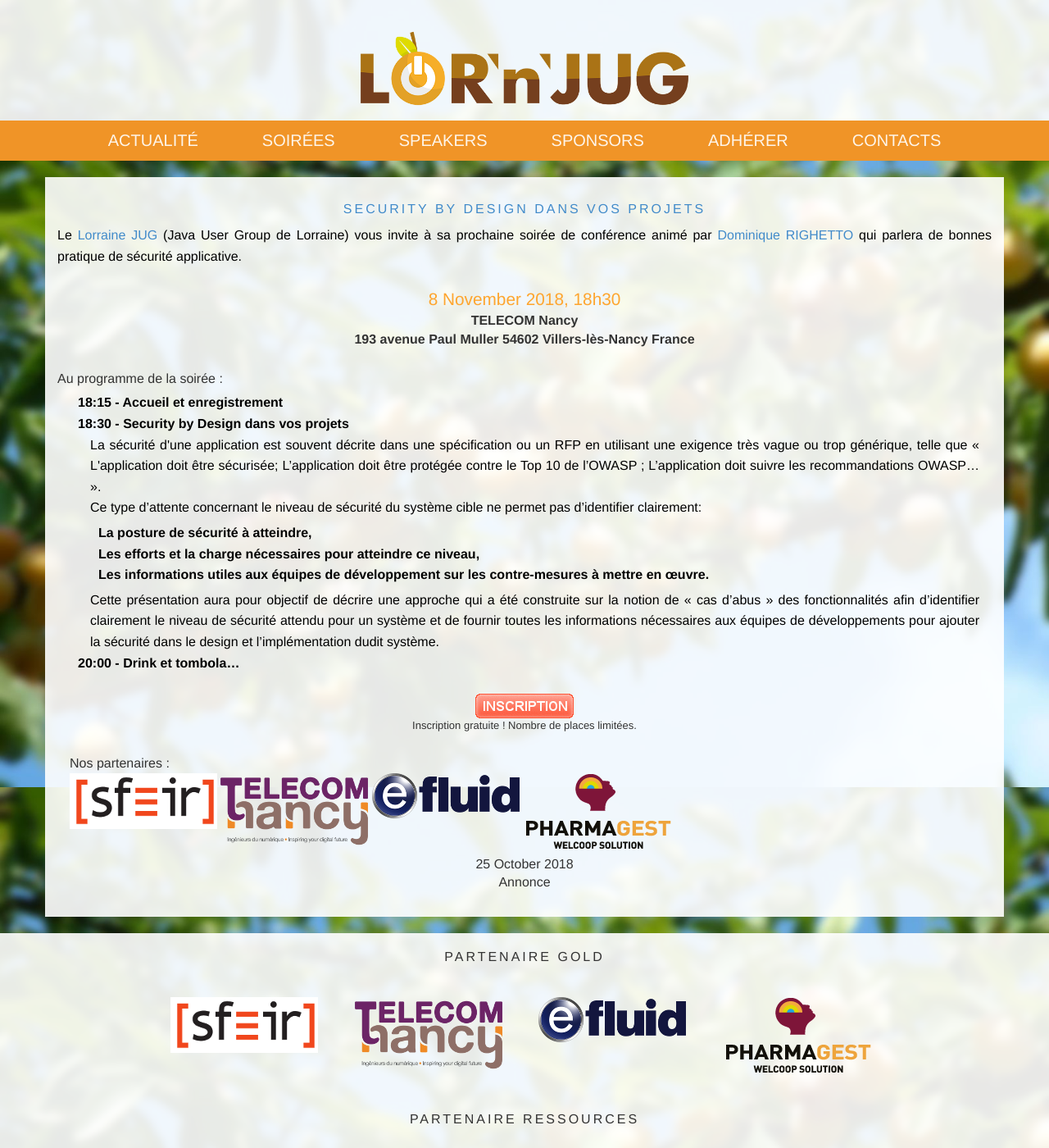
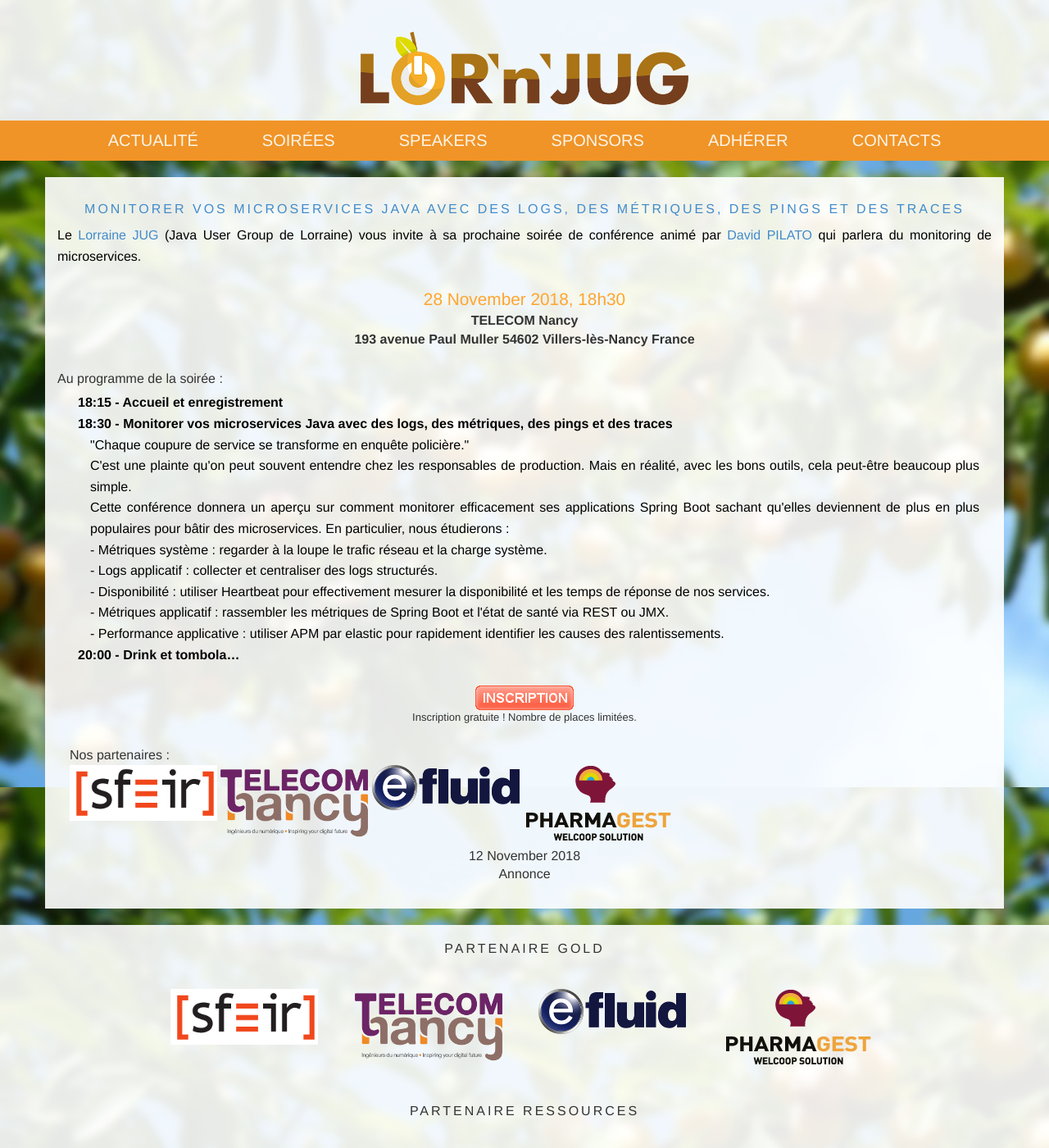
Before and after one commit to LorraineJug/lorrainejug.github.io, a Jekyll site: the page built from index.html, in a window 1280 px wide and 1400 px high. Shown: the whole window at 82% size. Built offline with Jekyll 4.4.1, drawn with Linux system fonts in a browser that asks for light colours; nearby versions of some CDN libraries.

Commit message:
annonce soirée monitoring microservice

```diff
--- a/_data/speakers.yml
+++ b/_data/speakers.yml
@@ -516,14 +516,6 @@
   bio: >
     <p>Cela fait maintenant 8ans que je travaille sur et avec Jenkins. Aujourd'hui, je suis Support Engineer chez CloudBees et je me consacre à plein temps à Jenkins et ces plugins.</p>
 
-dpilato:
-  lastname: PILATO
-  firstname: David
-  gravatar: 20049a614b7f6838dc87b4bc39c42079
-  social :
-    twitter: dadoonet
-    github: dadoonet
-
 rforax:
   lastname: FORAX
   firstname: Rémi
@@ -631,3 +623,15 @@
     Il est actuellement consultant senior en AppSec @ excellium-services.com et co-responsable, avec Jim
     Manico, du projet <a href="https://www.owasp.org/index.php/OWASP_Cheat_Sheet_Series">OWASP Cheat Sheet Series</a>.</p>
     <p>Il est également contributeur actif au projet <a href="https://github.com/OWASP/owasp-mstg">OWASP Mobile Security Testing Guide</a>.</p>
+
+
+dpilato:
+  lastname: PILATO
+  firstname: David
+  gravatar: 20049a614b7f6838dc87b4bc39c42079
+  social :
+    twitter: dadoonet
+    github: dadoonet
+  bio: >
+    <p>Depuis 2013, David Pilato est développeur et évangéliste chez elastic.co, après avoir passé les deux années
+    précédentes à promouvoir le projet open-source Elasticsearch. Il en anime la communauté française</p>
--- /dev/null
+++ b/_posts/2018/2018-11-12-monitorer-vos-microservices-java.md
@@ -0,0 +1,39 @@
+---
+layout: event
+title: Monitorer vos microservices Java avec des logs, des métriques, des pings et des traces
+category: Annonce
+edito: true
+event-date: 2018-11-28 18:30:00 +0100
+event-place: telecomnancy
+eventbrite-id: 52499526497
+---
+
+<p>
+Le <a href="/">Lorraine JUG</a> (Java User Group de Lorraine) vous invite à sa prochaine
+soirée de conférence animé par <a href="/speakers.html#dpilato">David PILATO</a> qui
+parlera du monitoring de microservices.
+</p>
+
+{% include event-date.html %}
+
+<div class="programme">Au programme de la soirée :
+	<ul>
+		<li>18:15 - Accueil et enregistrement</li>
+		<li>18:30 - Monitorer vos microservices Java avec des logs, des métriques, des pings et des traces
+		<p>"Chaque coupure de service se transforme en enquête policière."</p>
+		<p>C'est une plainte qu'on peut souvent entendre chez les responsables de production. Mais en réalité, avec les bons outils, cela peut-être beaucoup plus simple.</p>
+		<p>Cette conférence donnera un aperçu sur comment monitorer efficacement ses applications Spring Boot sachant qu'elles deviennent de plus en plus populaires pour bâtir des microservices. En particulier, nous étudierons :<br />
+			- Métriques système : regarder à la loupe le trafic réseau et la charge système.<br />
+			- Logs applicatif : collecter et centraliser des logs structurés.<br />
+			- Disponibilité : utiliser Heartbeat pour effectivement mesurer la disponibilité et les temps de réponse de nos services.<br />
+			- Métriques applicatif : rassembler les métriques de Spring Boot et l'état de santé via REST ou JMX.<br />
+			- Performance applicative : utiliser APM par elastic pour rapidement identifier les causes des ralentissements.
+		</p>
+		</li>
+		<li>20:00 - Drink et tombola…</li>
+	</ul>
+</div>
+
+{% include event-inscription.html %}
+
+{% include event-sponsors.html %}
```
Also changed, not shown: 1 other file.
